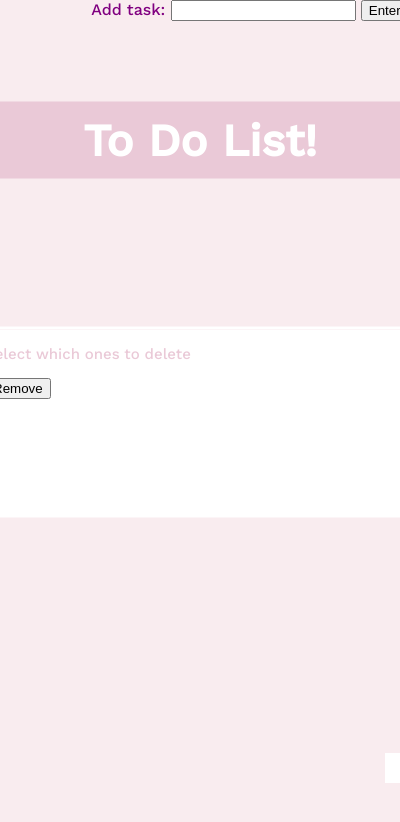
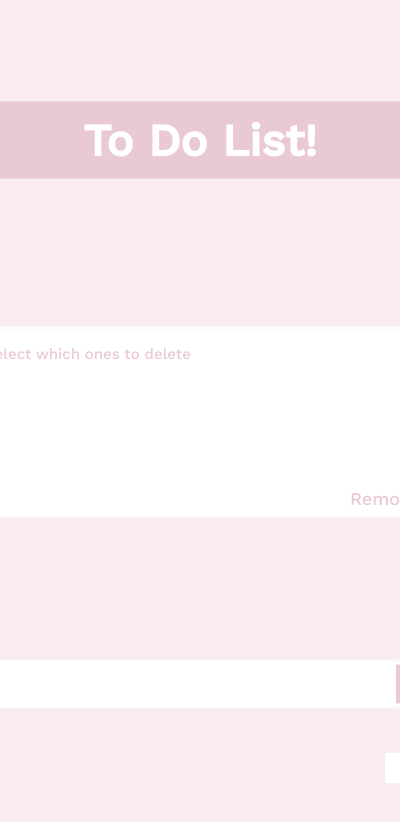
Before and after one commit to AAZZAZRON/MODORA, a browser extension: page popup.html in a window 400 px wide. Both pictures are taken after a click on the button "to do list". Shown: the top 822 px of the page. Drawn offline with nearby package versions, Linux system fonts and the light colour scheme.

Commit message:
uh max fixed smth

```diff
--- a/popup.css
+++ b/popup.css
@@ -649,7 +649,7 @@ border: 3px solid rgb(234,201,215);
   vertical-align: middle;
 }
 
-#cboxes{
+#userName{
   position: absolute;
   font-family: 'Work Sans', sans-serif;
   font-size: 15px;
@@ -669,3 +669,44 @@ border: 3px solid rgb(234,201,215);
   padding-left: 15px;
   padding-right: 15px;
 }
+
+#ent {
+  position: absolute;
+  font-family: 'Work Sans', sans-serif;
+  font-size: 15px;
+  text-align: center;
+  background-color: rgb(234,201,215);
+  border: 3px solid white;
+  color: white;
+  top: 81%;
+  left: 432.5px;
+  /*width: 20%;*/
+  transform: translate(-50%, -50%);
+  max-width: 80px;
+  min-width: 80px;
+  max-height: 45px;
+  min-height: 45px;
+  /*overflow: auto;*/
+}
+
+#rem{
+  color: rgb(234,201,215);
+  border-color:white;
+  text-align: center;
+  font-family: 'Work Sans', sans-serif;
+  background-color: white;
+  position: absolute;
+  transform: translate(-50%, -50%);
+  border: 3px solid white;
+  max-height: 30px;
+  min-height: 30px;
+  left: 400px;
+  font-size: 18px;
+  top: 91%;
+  width: 90px;
+  padding-top: 0.25%;
+  padding-bottom: 0.25%;
+  padding-left: 0.25%;
+  padding-right: 0.25%;
+  vertical-align: middle;
+}
--- a/popup.html
+++ b/popup.html
@@ -40,12 +40,12 @@
     <div id="ToDoList" hidden>
       <h1 id="todotitle">To Do List!</h1>
 	    <div class = "div1">
-      <p>Select which ones to delete</p>
+      <p>     Select which ones to delete</p>
 		  <div id="cboxes"></div>
 	  	<button id="rem">Remove</button>
 		  <br><br>
   	  </div>
-	    <label>Add task: </label><input type="text" id="userName">
+	    <input type="text" id="userName">
 	    <button id="ent">Enter</button>
       <button id="backfromtodo">back</button>
     </div>
@@ -66,8 +66,8 @@
       <div id="websites-text">add and remove sites you want to add to your blocked websites list.</div>
       <form id = "websites-list" method="get">
       </form>
-      <input type="url" placeholder="https://example.com" pattern="https"  id="websites-add" class="websites-add-focus">
-      <button id="websites-submit" class="websites-submit-class websites-submit-hover">Add Link onclick="document.getElementById('websites-add').value = ''"></button>
+      <input type="url" placeholder="https://example.com" pattern="https://"  id="websites-add" class="websites-add-focus">
+      <button id="websites-submit" class="websites-submit-class websites-submit-hover">Add Link </button>
       <button id = "bb4" class ="back-button timer-buttons1">&lt&lt</button>
       <button id = "discard-button" class = "discard-button-class timer-buttons1">discard</button>
 
--- a/popup.js
+++ b/popup.js
@@ -30,6 +30,7 @@ function mainMenu() { // show main menu screen
     check = false;
     addCookie("tracker", "mainMenu");
     document.getElementById("MainMenu").hidden = false;
+    document.getElementById("ToDoList").hidden = true;
     document.getElementById("SetupTimer").hidden = true;
     document.getElementById("TimerOn").hidden = true;
     document.getElementById("abortedScreen").hidden = true;
```
